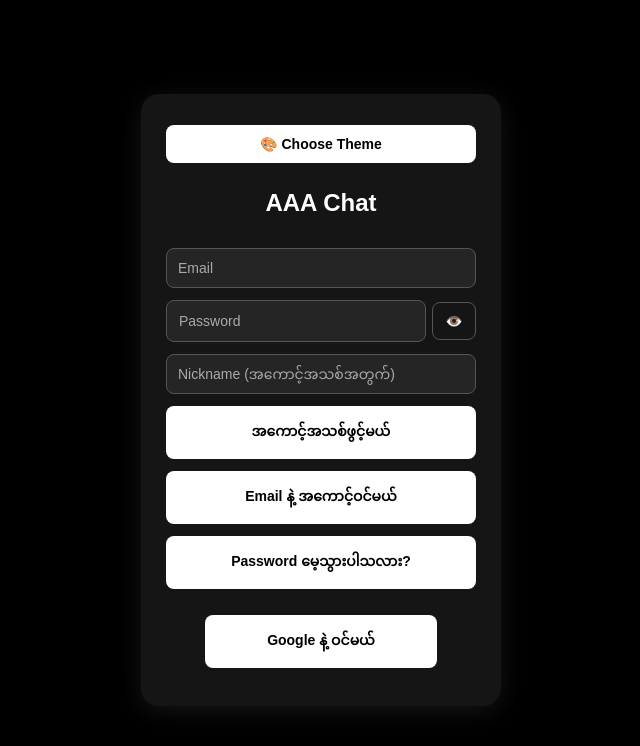
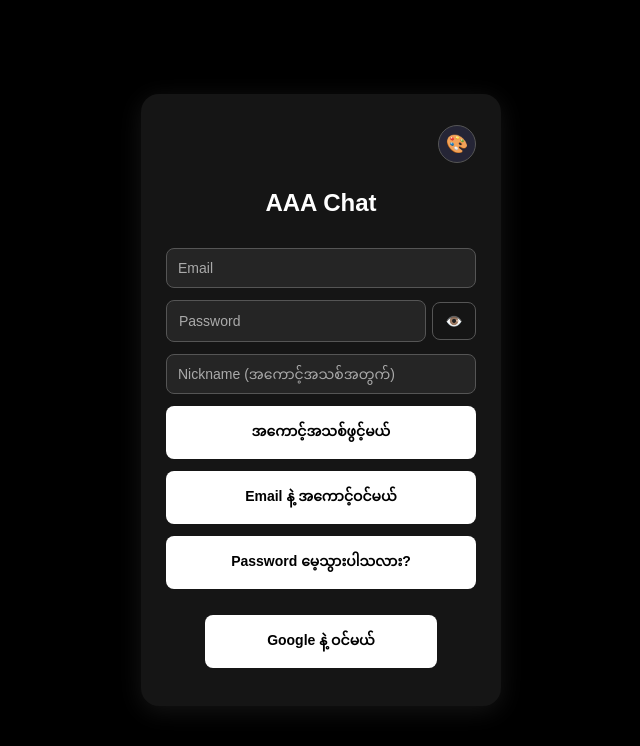
Before and after one commit to winmoe8182-dot/AAA-Chat, a plain HTML site: page index.html in a window 1280 px wide. Shown: the whole page, without its empty margins (319-959 px from the left). Drawn offline with Linux system fonts and the light colour scheme; no server answers.

Commit message:
Update index.html

```diff
--- a/index.html
+++ b/index.html
@@ -78,12 +78,23 @@ body.theme-blue {
 </head>
 <body>
 <div class="card">
-<div style="width:100%;margin-bottom:12px">
-  <button type="button"
-    onclick="document.getElementById('themePanel').style.display =
-    document.getElementById('themePanel').style.display === 'none' ? 'block' : 'none'">
-    🎨 Choose Theme
-  </button>
+<div style="width:100%;display:flex;justify-content:flex-end;margin-bottom:12px">
+  <button type="button" id="showThemes"
+  style="
+    width:38px;
+    height:38px;
+    border-radius:50%;
+    padding:0;
+    display:flex;
+    align-items:center;
+    justify-content:center;
+    background:#252536;
+    color:white;
+    border:1px solid #555;
+    font-size:18px;
+  ">
+  🎨
+</button>
 
   <div id="themePanel" style="display:none">
     <h3>Choose Your Theme</h3>
```
